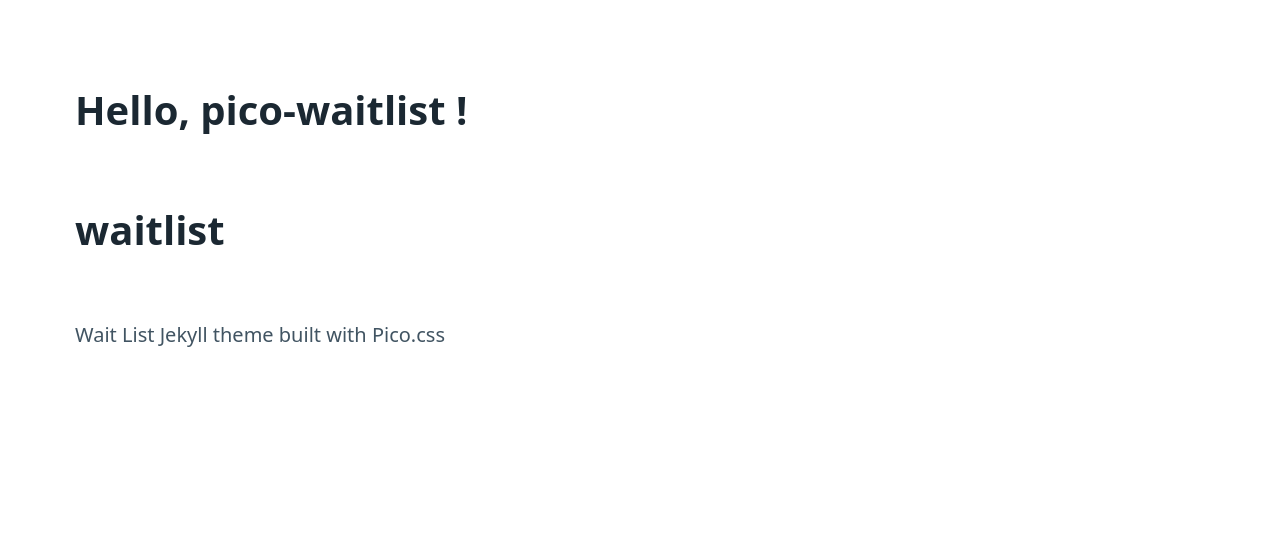
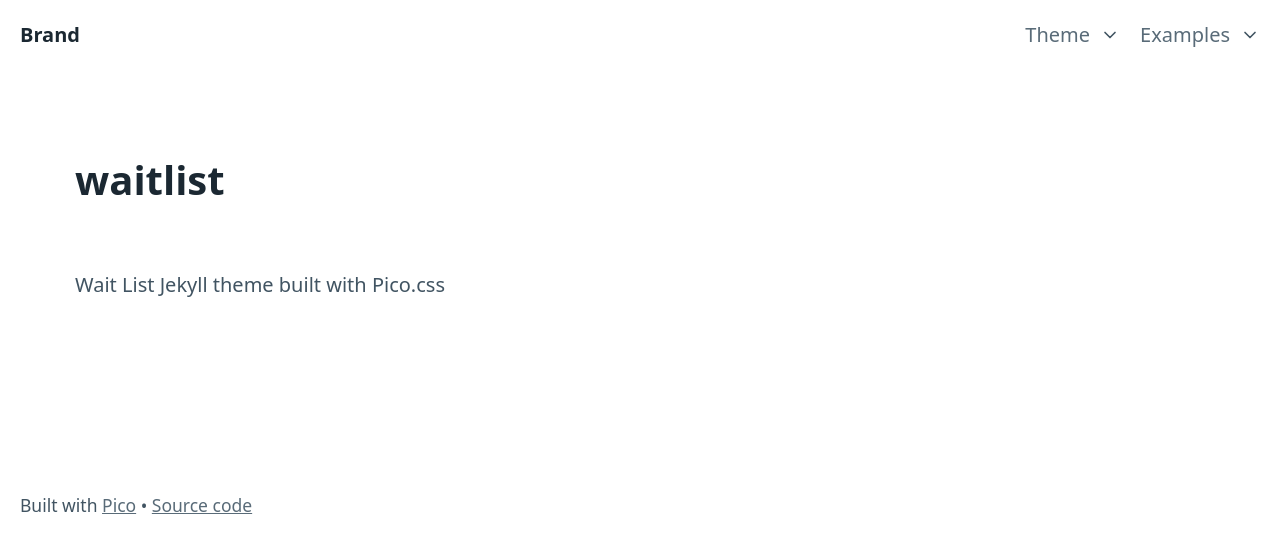
Before and after one commit to nathanclevenger/pico-waitlist, a Jekyll site: the page built from README.md, in a window 1280 px wide. Shown: the top 553 px of the page. Built offline with Jekyll 4.4.1, drawn with Linux system fonts in a browser that asks for light colours; our own code applies the rules of GitHub Pages for plain Markdown files; the repository's description, which GitHub fills in, is left out.

Commit message:
Update default.html

```diff
--- a/_layouts/default.html
+++ b/_layouts/default.html
@@ -7,10 +7,49 @@
     <title>Hello, world!</title>
   </head>
   <body>
+    <nav class="container-fluid">
+      <ul>
+        <li><a href="./" class="contrast" onclick="event.preventDefault()"><strong>Brand</strong></a></li>
+      </ul>
+      <ul>
+        <li>
+          <details role="list" dir="rtl">
+            <summary aria-haspopup="listbox" role="link" class="secondary">Theme</summary>
+            <ul role="listbox">
+              <li><a href="#" data-theme-switcher="auto">Auto</a></li>
+              <li><a href="#" data-theme-switcher="light">Light</a></li>
+              <li><a href="#" data-theme-switcher="dark">Dark</a></li>
+            </ul>
+          </details>
+        </li>
+        <li>
+          <details role="list" dir="rtl">
+            <summary aria-haspopup="listbox" role="link" class="secondary">Examples</summary>
+            <ul role="listbox">
+              <li><a href="../preview/">Preview</a></li>
+              <li><a href="../preview-rtl/">Right-to-left</a></li>
+              <li><a href="../classless/">Class-less</a></li>
+              <li><a href="../basic-template/">Basic template</a></li>
+              <li><a href="../company/">Company</a></li>
+              <li><a href="../google-amp/">Google Amp</a></li>
+              <li><a href="../sign-in/">Sign in</a></li>
+              <li><a href="../bootstrap-grid/">Bootstrap grid</a></li>
+            </ul>
+          </details>
+        </li>
+      </ul>
+    </nav><!-- ./ Nav -->
     <main class="container">
-      <h1>Hello, {{ site.github.project_title }} !</h1>
-      <p>{{ site.github.project_tagline }}</p>
+<!--       <h1>Hello, {{ site.github.project_title }} !</h1>
+      <p>{{ site.github.project_tagline }}</p> -->
       {{ content }}
     </main>
+        <!-- Footer -->
+    <footer class="container-fluid">
+      <small>Built with <a href="https://picocss.com" class="secondary">Pico</a> • <a href="https://github.com/picocss/examples/tree/master/sign-in/" class="secondary">Source code</a></small>
+    </footer><!-- ./ Footer -->
+
+    <!-- Minimal theme switcher -->
+    <script src="https://picocss.com/examples/js/minimal-theme-switcher.js"></script>
   </body>
 </html>
```
